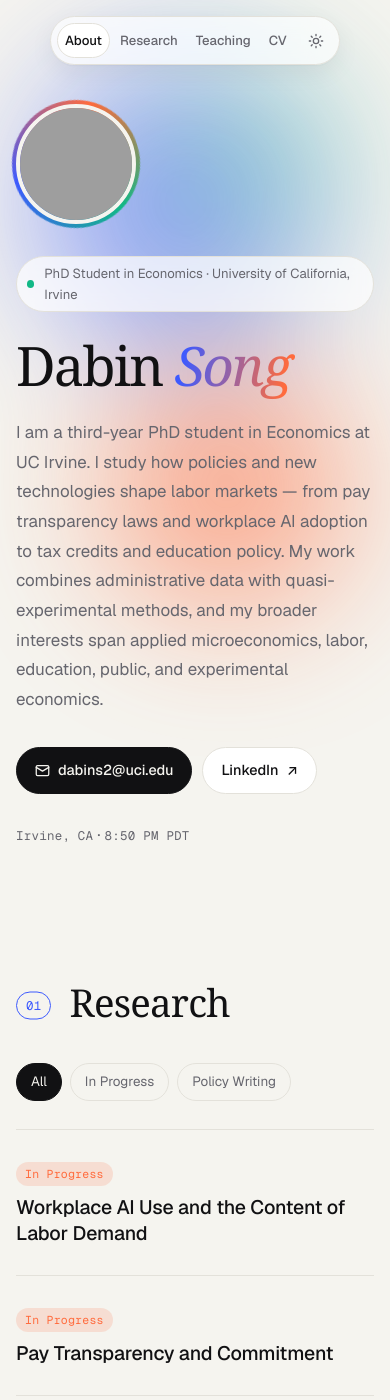
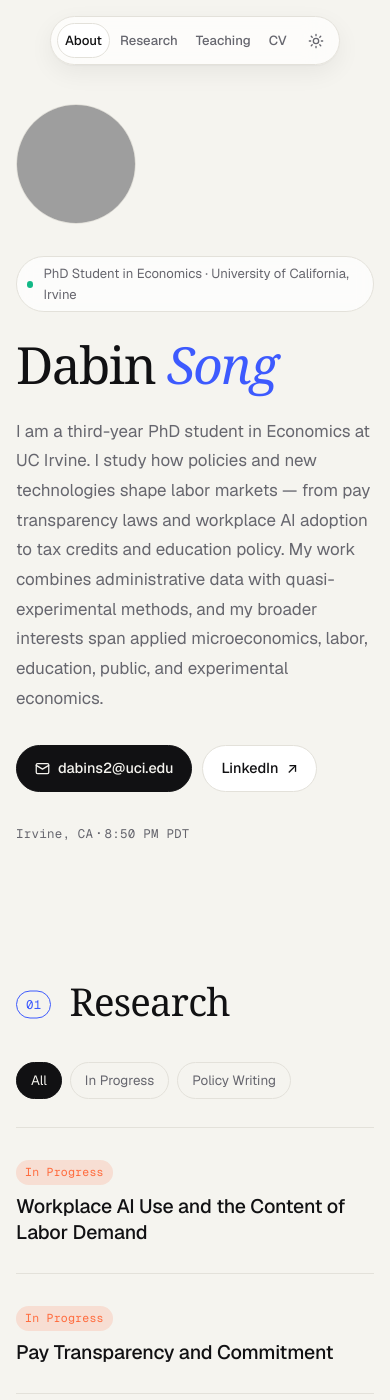
Before and after one commit to dabinsong/dabinsong.github.io, a Jekyll site: the page built from index.html, in a window 390 px wide and 1400 px high. Built offline with Jekyll 4.4.1, drawn with Linux system fonts in a browser that asks for light colours; some web fonts are replaced; the list of posts is cut into pages by our own code; grey boxes are pictures that could not be loaded.

Commit message:
Tone down hero decoration
Remove gradient blobs, cursor spotlight, spinning photo ring, name
gradient and pulsing dot; shrink the name and footer headline.

Co-Authored-By: Claude Opus 5.5 <noreply@anthropic.com>

```diff
--- a/assets/css/site.css
+++ b/assets/css/site.css
@@ -87,14 +87,8 @@ em { font-style: italic; }
 /* ── Scroll progress + cursor spotlight ───────────────────── */
 .progress {
   position: fixed; inset: 0 0 auto 0; height: 2px; z-index: 200;
-  background: linear-gradient(90deg, var(--accent), var(--accent-2));
+  background: var(--accent);
   transform-origin: 0 50%; transform: scaleX(0);
-}
-
-.spotlight {
-  position: fixed; inset: 0; pointer-events: none; z-index: 0;
-  background: radial-gradient(600px circle at var(--mx, 50%) var(--my, -20%), var(--glow), transparent 60%);
-  transition: opacity .3s;
 }
 
 main, .footer { position: relative; z-index: 1; }
@@ -177,23 +171,6 @@ main, .footer { position: relative; z-index: 1; }
   overflow: hidden;
 }
 
-.blobs { position: absolute; inset: 0; z-index: -1; filter: blur(70px); opacity: .55; }
-.blobs span {
-  position: absolute; border-radius: 50%;
-  animation: float 18s ease-in-out infinite alternate;
-}
-.blobs span:nth-child(1) { width: 420px; height: 420px; background: var(--accent);   top: 4%;  right: 6%; }
-.blobs span:nth-child(2) { width: 340px; height: 340px; background: var(--accent-2); top: 38%; right: 28%; animation-delay: -6s; animation-duration: 22s; }
-.blobs span:nth-child(3) { width: 280px; height: 280px; background: var(--accent-3); top: 10%; right: 38%; animation-delay: -12s; opacity: .6; }
-:root[data-theme="dark"] .blobs { opacity: .32; }
-@media (prefers-color-scheme: dark) { :root:not([data-theme="light"]) .blobs { opacity: .32; } }
-
-@keyframes float {
-  0%   { transform: translate(0, 0) scale(1); }
-  50%  { transform: translate(-60px, 40px) scale(1.12); }
-  100% { transform: translate(40px, -30px) scale(.92); }
-}
-
 .hero-inner {
   max-width: var(--max); width: 100%;
   margin: 0 auto; padding: 0 var(--gutter);
@@ -209,28 +186,15 @@ main, .footer { position: relative; z-index: 1; }
   font-size: .82rem; color: var(--muted);
   margin-bottom: 28px;
 }
-.dot {
-  width: 8px; height: 8px; border-radius: 50%; background: var(--accent-3);
-  box-shadow: 0 0 0 0 var(--accent-3);
-  animation: pulse 2.4s infinite;
-}
-@keyframes pulse {
-  0%   { box-shadow: 0 0 0 0 color-mix(in srgb, var(--accent-3) 60%, transparent); }
-  70%  { box-shadow: 0 0 0 10px transparent; }
-  100% { box-shadow: 0 0 0 0 transparent; }
-}
+.dot { width: 7px; height: 7px; border-radius: 50%; background: var(--accent-3); }
 
 .hero-name {
   font-family: var(--serif); font-weight: 400;
-  font-size: clamp(3.4rem, 11vw, 8.5rem);
-  line-height: .92; letter-spacing: -.035em;
+  font-size: clamp(3.2rem, 8.5vw, 6.5rem);
+  line-height: .95; letter-spacing: -.03em;
   margin-bottom: 28px;
 }
-.hero-name em {
-  background: linear-gradient(100deg, var(--accent) 10%, var(--accent-2) 90%);
-  -webkit-background-clip: text; background-clip: text; color: transparent;
-  padding-right: .08em;
-}
+.hero-name em { color: var(--accent); }
 
 .hero-bio { max-width: 34rem; color: var(--muted); font-size: 1.06rem; line-height: 1.75; margin-bottom: 32px; }
 .hero-bio p + p { margin-top: .8em; }
@@ -253,18 +217,12 @@ a:hover .arrow, button:hover .arrow { transform: translate(2px, -2px); }
 
 .clock { color: var(--muted); }
 
-.hero-photo { position: relative; width: clamp(200px, 26vw, 300px); aspect-ratio: 1; }
+.hero-photo { position: relative; width: clamp(200px, 24vw, 270px); aspect-ratio: 1; }
 .hero-photo img {
-  position: relative; width: 100%; height: 100%; object-fit: cover;
+  width: 100%; height: 100%; object-fit: cover;
   border-radius: 50%;
-  border: 6px solid var(--bg);
+  border: 1px solid var(--line);
 }
-.photo-ring {
-  position: absolute; inset: -6px; border-radius: 50%;
-  background: conic-gradient(from 0deg, var(--accent), var(--accent-2), var(--accent-3), var(--accent));
-  animation: spin 10s linear infinite;
-}
-@keyframes spin { to { transform: rotate(360deg); } }
 
 /* ── Sections ────────────────────────────────────────────── */
 .section {
@@ -429,7 +387,7 @@ a:hover .arrow, button:hover .arrow { transform: translate(2px, -2px); }
 .footer { margin-top: clamp(96px, 16vw, 180px); border-top: 1px solid var(--line); }
 .footer-inner { max-width: var(--max); margin: 0 auto; padding: clamp(56px, 10vw, 110px) var(--gutter) 28px; }
 .footer-cta {
-  font-family: var(--serif); font-size: clamp(3.4rem, 12vw, 8rem); line-height: .95; letter-spacing: -.035em;
+  font-family: var(--serif); font-size: clamp(2.8rem, 8vw, 5rem); line-height: 1; letter-spacing: -.03em;
 }
 .footer-cta em { color: var(--accent); }
 .footer-mail {
@@ -471,11 +429,6 @@ a:hover .arrow, button:hover .arrow { transform: translate(2px, -2px); }
   .hero { padding-top: 104px; min-height: auto; }
   .hero-inner { grid-template-columns: 1fr; }
   .hero-photo { order: -1; width: 120px; }
-  .hero-photo img { border-width: 4px; }
-  .photo-ring { inset: -4px; }
-  .blobs span:nth-child(1) { width: 260px; height: 260px; }
-  .blobs span:nth-child(2) { width: 220px; height: 220px; right: 0; }
-  .blobs span:nth-child(3) { width: 200px; height: 200px; right: 20%; }
   .paper, .timeline > li:not(.empty) { grid-template-columns: 1fr; gap: 8px; }
   .paper-meta { flex-direction: row; align-items: center; }
   .paper::before { left: -8px; right: -8px; }
@@ -488,8 +441,6 @@ a:hover .arrow, button:hover .arrow { transform: translate(2px, -2px); }
   .nav-links a { padding: 7px 8px; }
 }
 
-@media (hover: none) { .spotlight { display: none; } }
-
 @media (prefers-reduced-motion: reduce) {
   html { scroll-behavior: auto; }
   *, *::before, *::after { animation: none !important; transition-duration: .01ms !important; }
--- a/assets/js/site.js
+++ b/assets/js/site.js
@@ -22,14 +22,7 @@
   window.addEventListener('scroll', onScroll, { passive: true });
   onScroll();
 
-  // ── Cursor spotlight + card glow ─────────────────────────
-  if (!reduceMotion) {
-    window.addEventListener('pointermove', function (e) {
-      root.style.setProperty('--mx', e.clientX + 'px');
-      root.style.setProperty('--my', e.clientY + 'px');
-    }, { passive: true });
-  }
-
+  // ── Card glow ────────────────────────────────────────────
   document.querySelectorAll('.card').forEach(function (card) {
     card.addEventListener('pointermove', function (e) {
       var r = card.getBoundingClientRect();
--- a/index.html
+++ b/index.html
@@ -28,7 +28,6 @@ layout: null
 <body>
 
 <div class="progress" aria-hidden="true"></div>
-<div class="spotlight" aria-hidden="true"></div>
 
 <!-- NAV -->
 <header class="nav-wrap">
@@ -55,8 +54,6 @@ layout: null
 
   <!-- HERO / ABOUT -->
   <section class="hero" id="about">
-    <div class="blobs" aria-hidden="true"><span></span><span></span><span></span></div>
-
     <div class="hero-inner">
       <div class="hero-text">
         <p class="status reveal"><span class="dot"></span>{{ p.role }} · {{ p.affiliation }}</p>
@@ -82,7 +79,6 @@ layout: null
       </div>
 
       <div class="hero-photo reveal">
-        <div class="photo-ring"></div>
         <img src="{{ p.photo | relative_url }}" alt="Portrait of {{ p.name }}" width="280" height="280">
       </div>
     </div>
```
